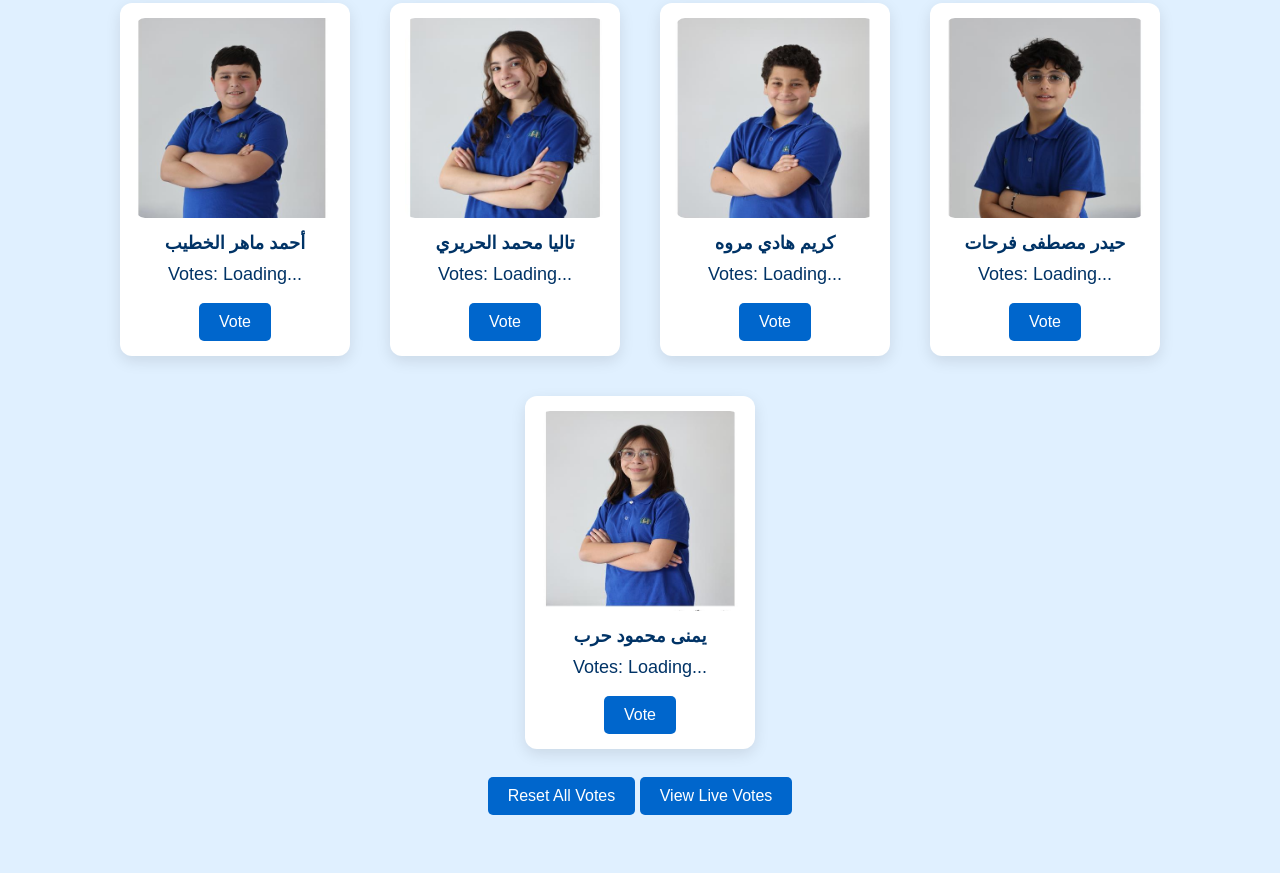
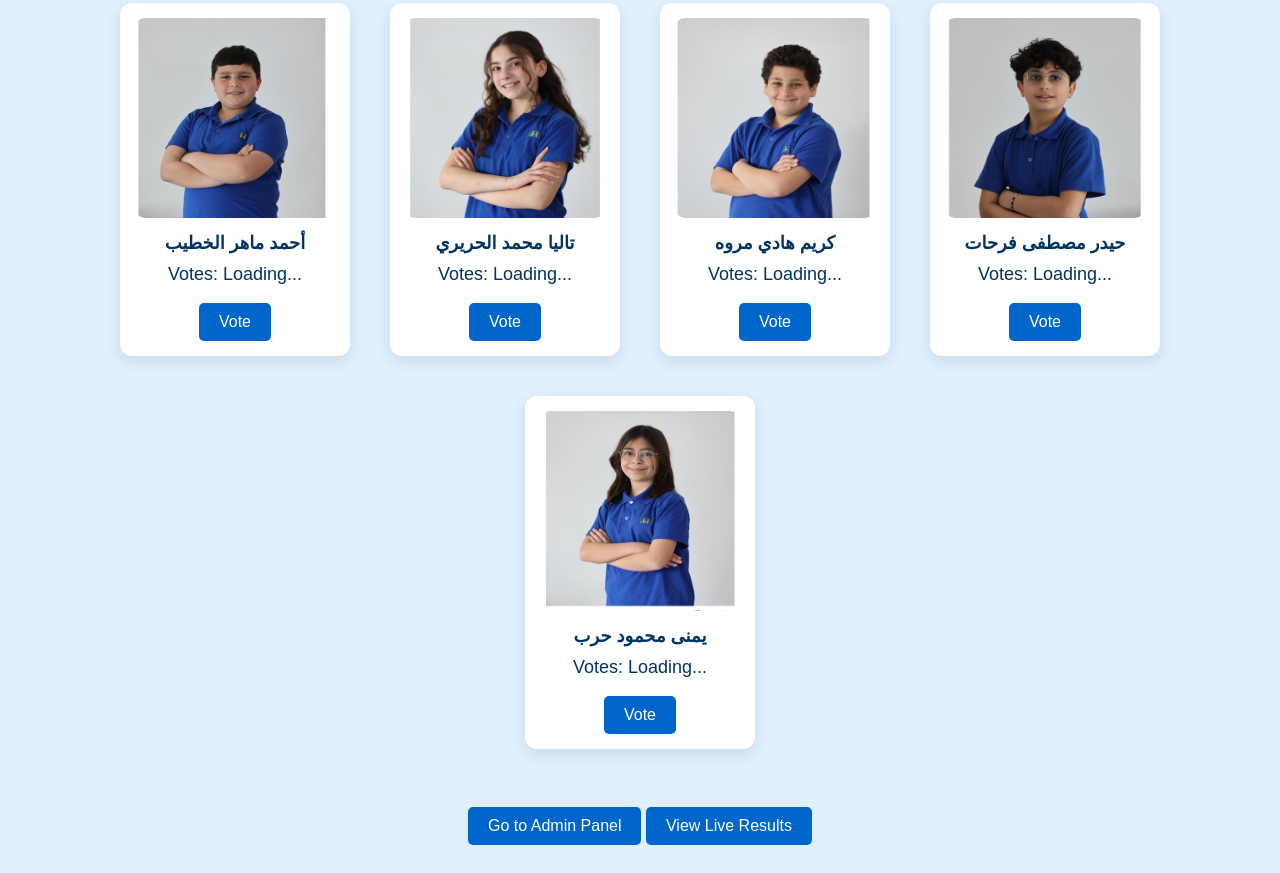
Before and after one commit to ziadnahouli123/Voting, a plain HTML site: page index.html in a window 1280 px wide. Shown: the part 540-1413 px from the top of the page. Before the commit the page ends 1383 px from the top, so only its background shows below. Drawn offline with Linux system fonts and the light colour scheme; no server answers.

Commit message:
Update index.html

```diff
--- a/index.html
+++ b/index.html
@@ -49,9 +49,8 @@
       margin-top: 8px;
     }
 
-    button:disabled {
-      background-color: #ccc;
-      cursor: not-allowed;
+    #controls {
+      margin-top: 30px;
     }
   </style>
 </head>
@@ -61,16 +60,15 @@
   <div id="candidates"></div>
 
   <div id="controls">
-    <button onclick="resetVotes()">Reset All Votes</button>
-    <a href="results.html"><button>View Live Votes</button></a>
+    <button onclick="window.location.href='admin.html'">Go to Admin Panel</button>
+    <button onclick="window.location.href='results.html'">View Live Results</button>
   </div>
 
   <!-- Firebase SDK -->
   <script type="module">
     import { initializeApp } from "https://www.gstatic.com/firebasejs/9.6.1/firebase-app.js";
-    import { getFirestore, doc, updateDoc, increment, onSnapshot, setDoc, getDocs, collection } from "https://www.gstatic.com/firebasejs/9.6.1/firebase-firestore.js";
+    import { getFirestore, doc, updateDoc, increment, onSnapshot } from "https://www.gstatic.com/firebasejs/9.6.1/firebase-firestore.js";
 
-    // Firebase configuration
     const firebaseConfig = {
       apiKey: "AIzaSyCELfo16XUDvXq2dclPcrShssITSYxZpfE",
       authDomain: "votes-15924.firebaseapp.com",
@@ -84,7 +82,6 @@
     const app = initializeApp(firebaseConfig);
     const db = getFirestore(app);
 
-    // Candidate data
     const candidates = [
       { name: "ناجي وسام المعلم", img: "naji.jpeg" },
       { name: "جوري رامي العاكوم", img: "jouri.jpeg" },
@@ -110,7 +107,6 @@
       container.appendChild(div);
     });
 
-    // Fetch vote count from Firestore for each candidate
     candidates.forEach((c, i) => {
       const docRef = doc(db, "votes", c.name);
       onSnapshot(docRef, (docSnap) => {
@@ -119,19 +115,11 @@
       });
     });
 
-    // Vote function
     window.vote = async function(index) {
       const name = candidates[index].name;
       const docRef = doc(db, "votes", name);
       await updateDoc(docRef, { votes: increment(1) });
     };
-
-    // Reset votes
-    window.resetVotes = async function() {
-      for (const c of candidates) {
-        await setDoc(doc(db, "votes", c.name), { votes: 0 });
-      }
-    };
   </script>
 </body>
 </html>
```
